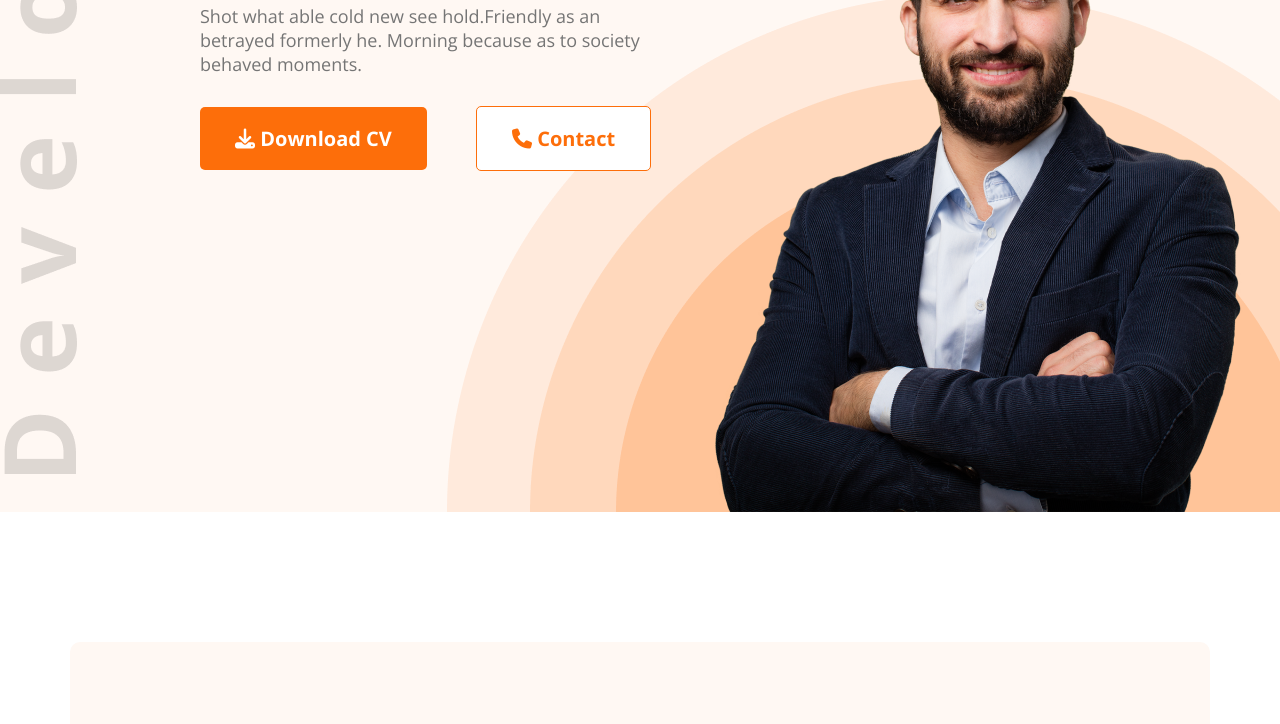
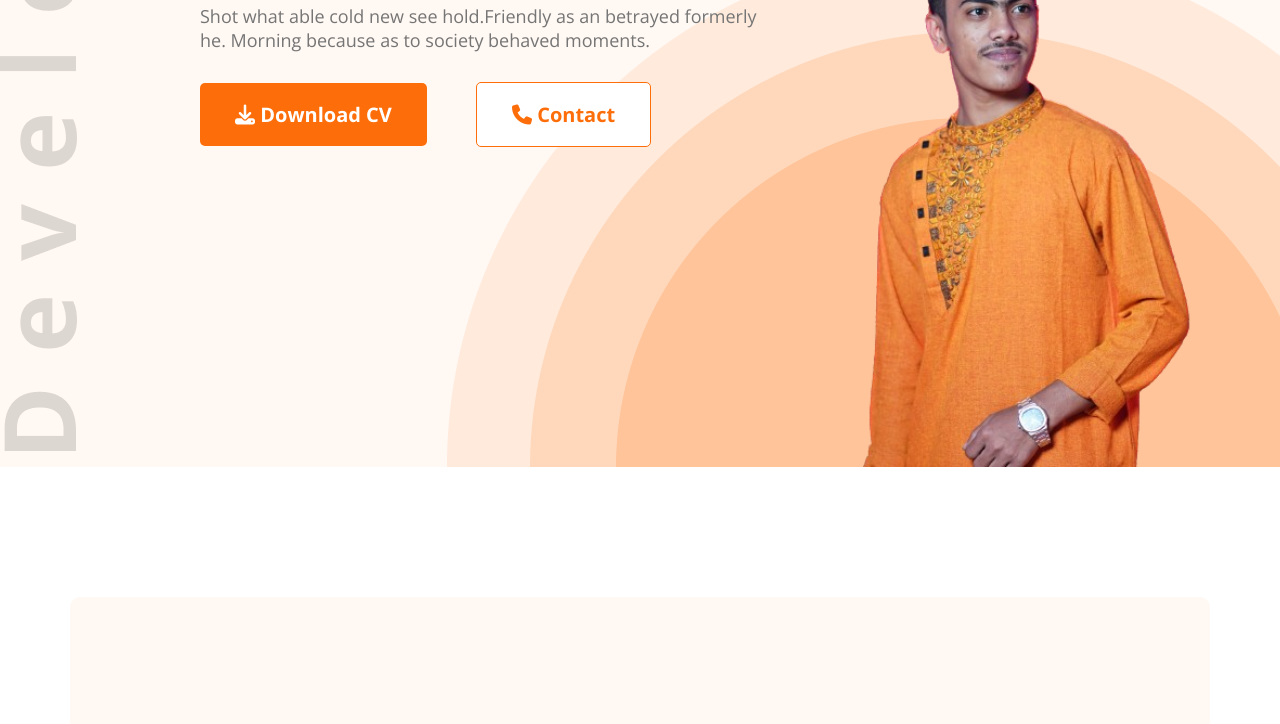
Before and after one commit to shrabonkundu1/Web-Dev-Portfolio, a plain HTML site: page portfolio.html in a window 1280 px wide. Shown: the part 327-1051 px from the top of the page. Drawn offline with nearby package versions, Linux system fonts and the light colour scheme.

Commit message:
portfolio iamge changed

```diff
--- a/portfolio.html
+++ b/portfolio.html
@@ -25,7 +25,7 @@
                     <button class="btn-primary"> <i class="fa-solid fa-download"></i> Download CV</button>
                     <button class="btn-primary2"> <i class="fa-solid fa-phone"></i>  Contact</button>
                 </div>
-                <img class="banner-profile-pic" src="images/hardy.png" alt="">
+                <img class="banner-profile-pic" src="images/amr.png" alt="">
             </div>
     </header>
     <main class="container">
```
Also changed, not shown: images/amr.png (added).
